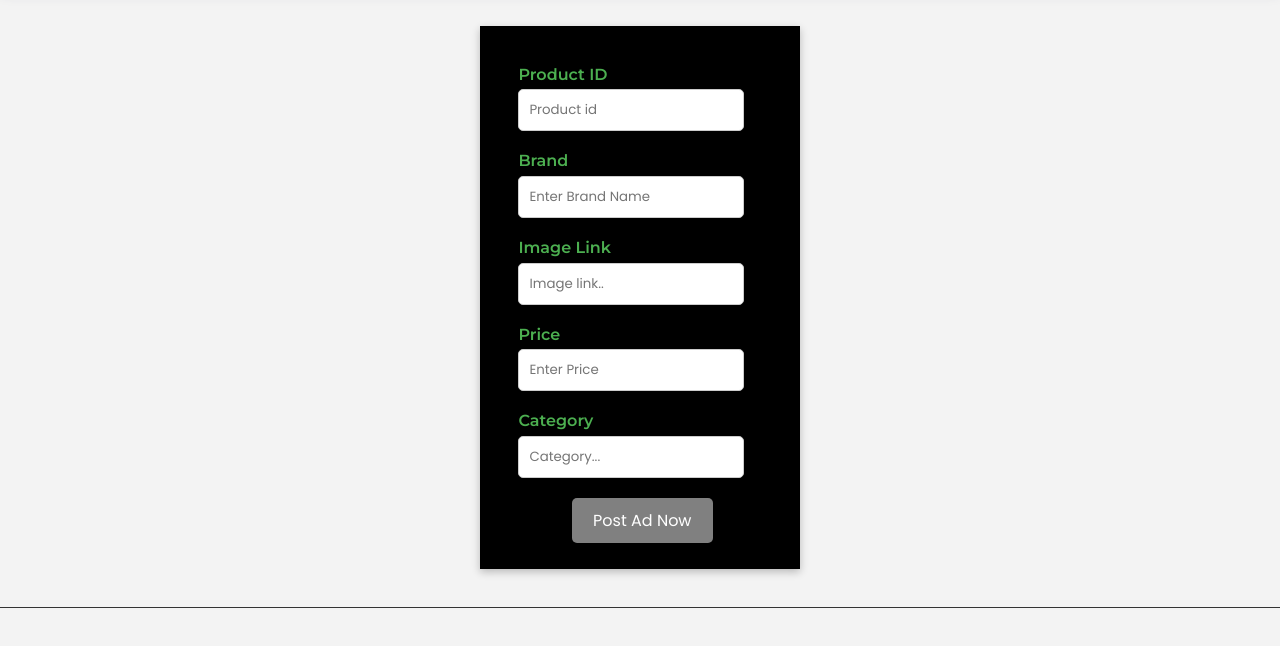
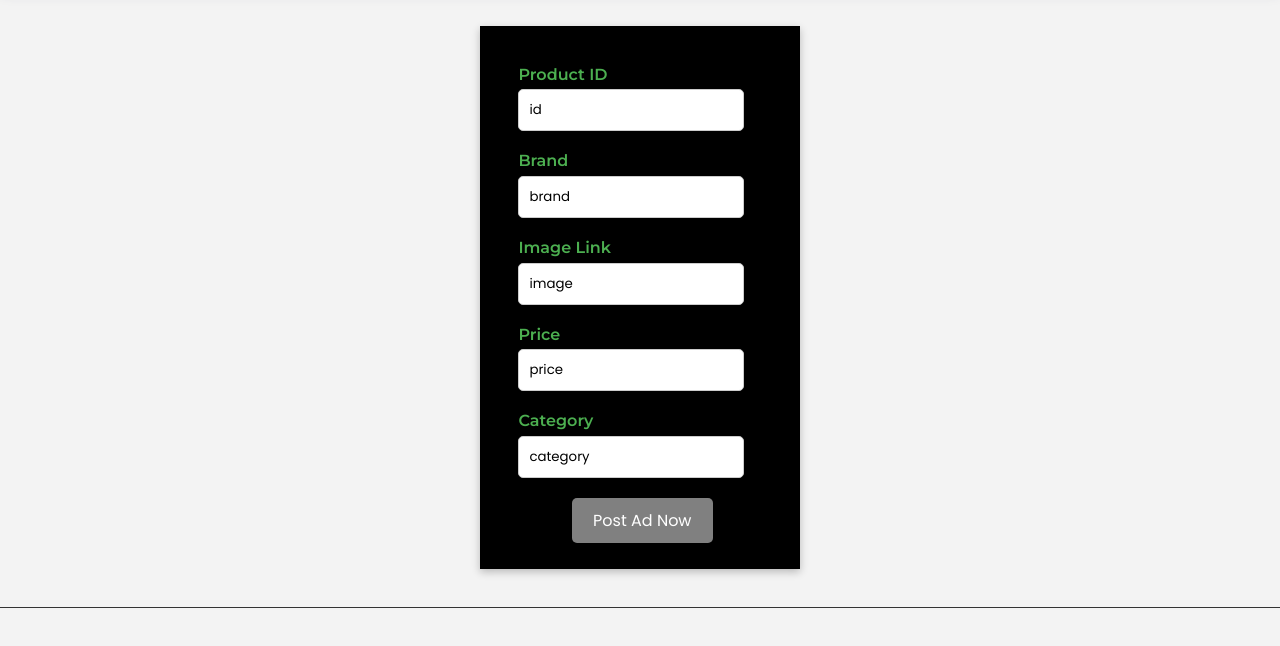
Before and after one commit to tigmansh/short-rod-3165, a plain HTML site: page postAd.html in a window 1280 px wide. Shown: the part 154-800 px from the top of the page. Drawn offline with Linux system fonts and the light colour scheme.

Commit message:
Some Important Changes

```diff
--- a/postAd.html
+++ b/postAd.html
@@ -237,23 +237,23 @@
 
     <form action=""id="postAdForm">
         <label for="id">Product ID</label>
-        <input type="text" placeholder="Product id" class="input">
+        <input type="text" placeholder="Product id" class="input" value="id">
 
 
         <label for="brand">Brand</label>
-        <input type="text" placeholder="Enter Brand Name" class="input">
+        <input type="text" placeholder="Enter Brand Name" class="input" value="brand">
 
 
         <label for="imageLink">Image Link</label>
-        <input type="text" placeholder="Image link.." class="input">
+        <input type="text" placeholder="Image link.." class="input" value="image">
 
 
         <label for="price">Price</label>
-        <input type="text" placeholder="Enter Price" class="input">
+        <input type="text" placeholder="Enter Price" class="input" value="price">
 
 
         <label for="category">Category</label>
-        <input type="text" placeholder="Category..." class="input">
+        <input type="text" placeholder="Category..." class="input" value="category">
 
         <button type="submit" id="postAdBtn">Post Ad Now</button>
     </form>
```
